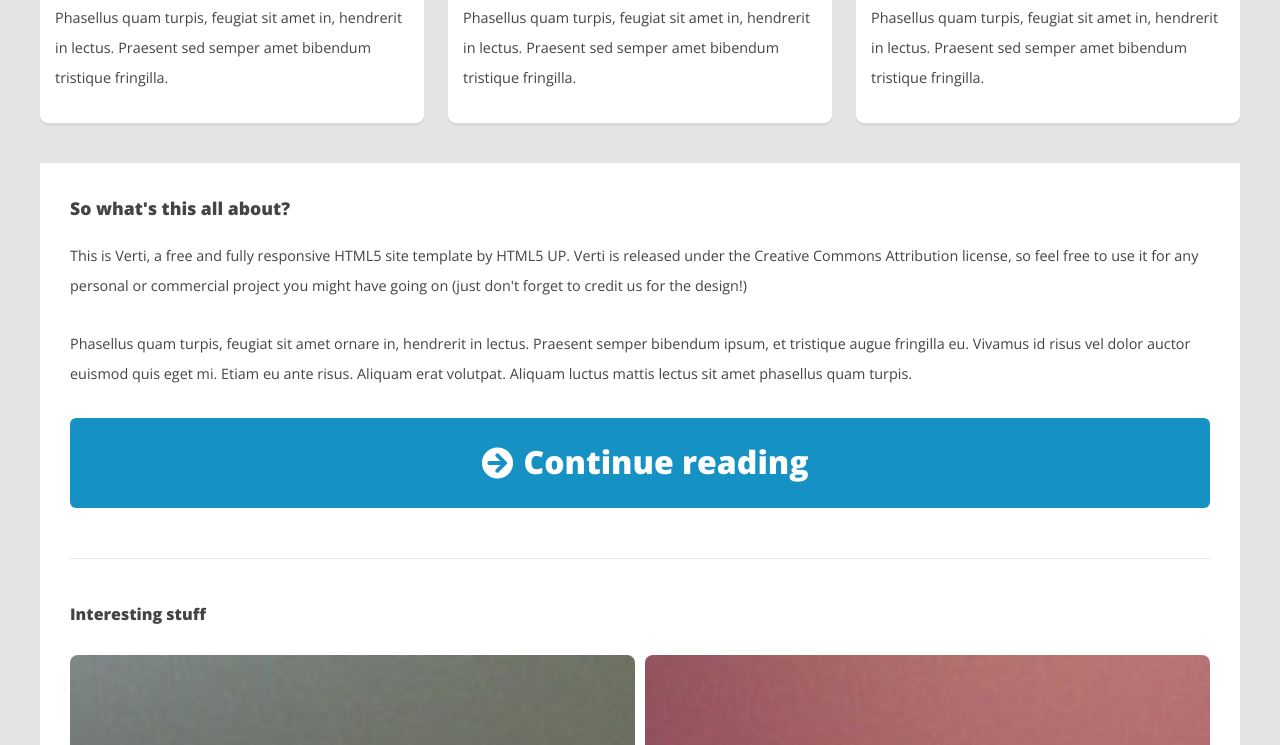
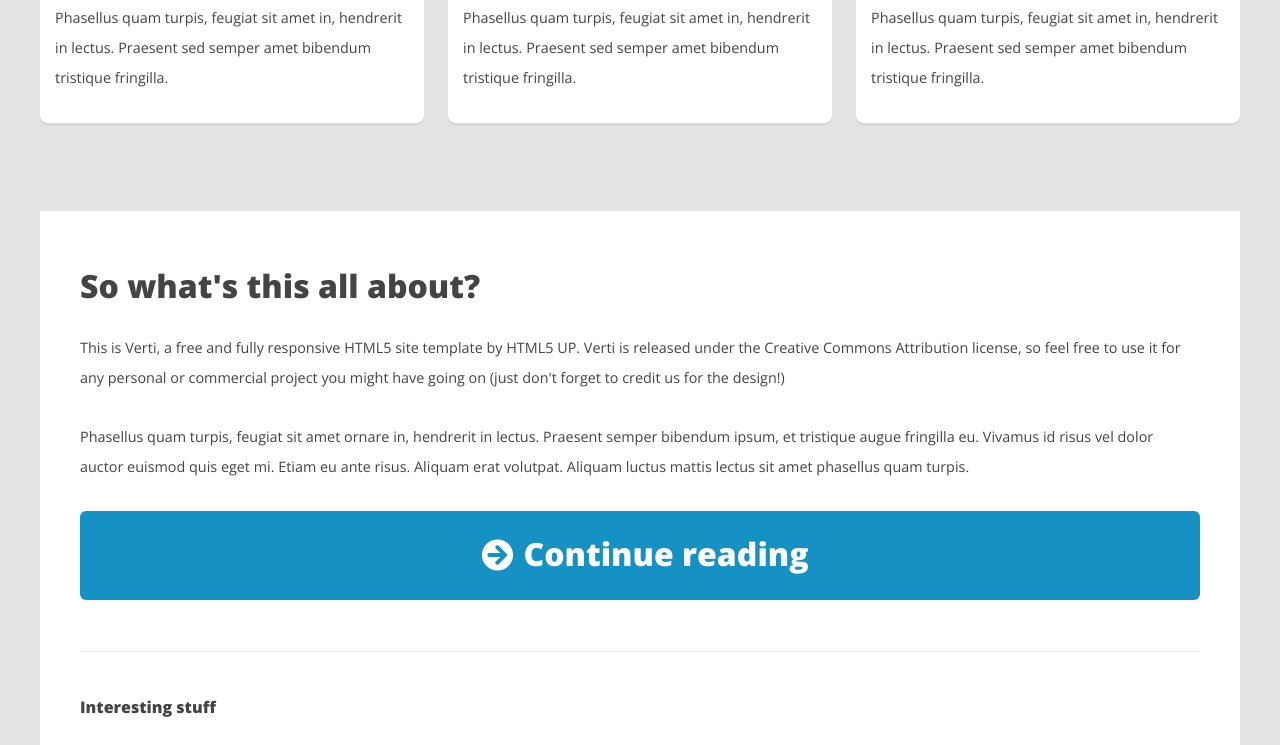
Before and after one commit to pawel-peksa/Verti, a website: page index.html in a window 1280 px wide. Shown: the part 915-1660 px from the top of the page. Drawn offline with nearby package versions, Linux system fonts and the light colour scheme; files that its build step writes are made by us from their sources.

```diff
--- a/scss/_info.scss
+++ b/scss/_info.scss
@@ -2,6 +2,10 @@
   width: 100%;
   background-color: white;
   padding: 30px;
+  @include tablet() {
+    padding: 60px 40px;
+    margin-top: 3rem;
+  }
 
   .text-wrapper {
     padding-bottom: 2em;
@@ -9,6 +13,9 @@
     h2 {
       font-size: 1.1rem;
       margin-bottom: 1em;
+      @include tablet() {
+        font-size: 2rem;
+      }
     }
     p {
       font-size: 0.9rem;
```
